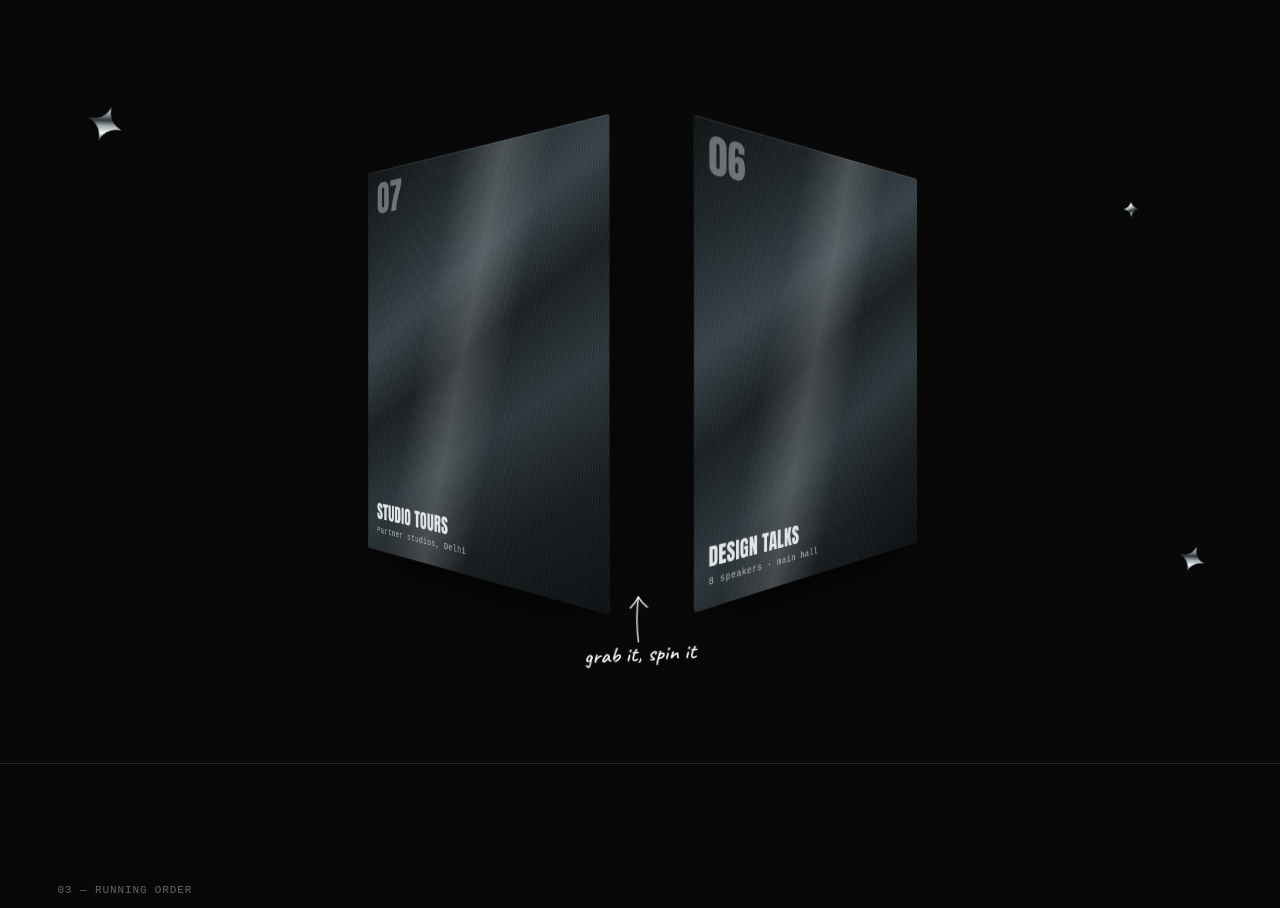
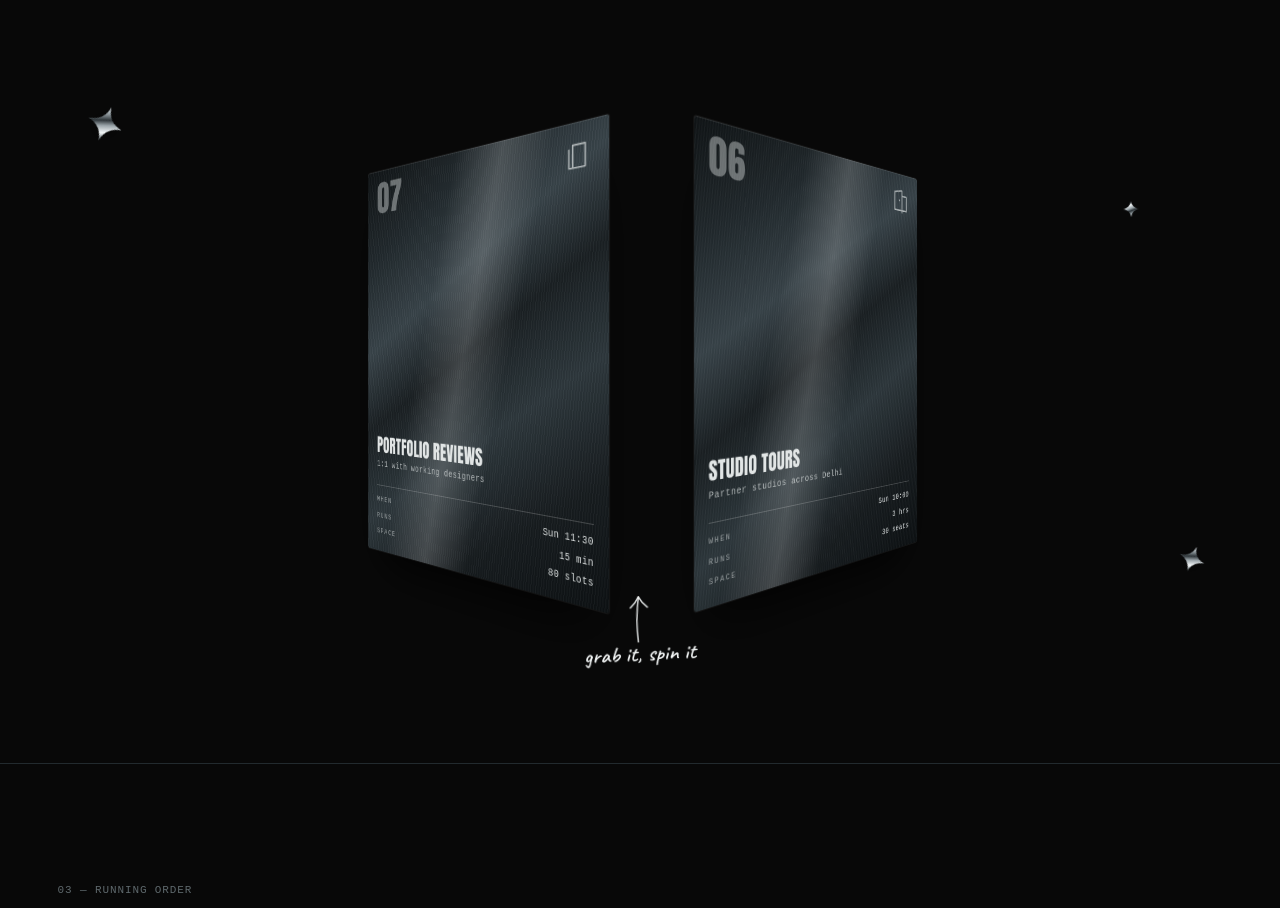
Before and after one commit to manshacodes/designverse-fest, a React (Vite) app: page / in a window 1280 px wide. Shown: the part 1213-2121 px from the top of the page. Built offline with nearby package versions, Linux system fonts and the light colour scheme.

Commit message:
Give each carousel plate a glyph and real session details
Each block now carries a stroke glyph, a description, and when/runs/space
rows instead of a single line of text.

```diff
--- a/src/components/Highlights.css
+++ b/src/components/Highlights.css
@@ -112,14 +112,59 @@
     0 30px 60px -22px rgba(0, 0, 0, 0.98);
 }
 
-.reel-card__index {
+.reel-card__top {
   position: relative;
   z-index: 2;
+  display: flex;
+  align-items: flex-start;
+  justify-content: space-between;
+  gap: 10px;
+}
+
+.reel-card__index {
   font-family: var(--font-display);
   font-size: clamp(30px, 3.4vw, 46px);
   line-height: 0.84;
   letter-spacing: 0.01em;
   opacity: 0.42;
+}
+
+.reel-card__glyph {
+  width: clamp(26px, 2.6vw, 34px);
+  height: clamp(26px, 2.6vw, 34px);
+  flex: none;
+  opacity: 0.72;
+}
+
+/* spec rows at the foot of each plate */
+.reel-card__meta {
+  display: flex;
+  flex-direction: column;
+  gap: 5px;
+  margin-top: 11px;
+  padding-top: 10px;
+  border-top: 1px solid currentColor;
+  border-color: color-mix(in srgb, currentColor 22%, transparent);
+}
+
+.reel-card__meta span {
+  display: flex;
+  align-items: baseline;
+  justify-content: space-between;
+  gap: 8px;
+  font-family: var(--font-mono);
+  font-size: 10px;
+  font-weight: 500;
+  letter-spacing: 0.04em;
+  font-variant-numeric: tabular-nums;
+}
+
+.reel-card__meta em {
+  font-style: normal;
+  font-size: 8.5px;
+  letter-spacing: 0.17em;
+  text-transform: uppercase;
+  opacity: 0.6;
 }
 
 .reel-card__body {
--- a/src/components/Highlights.jsx
+++ b/src/components/Highlights.jsx
@@ -9,15 +9,27 @@ import "./Highlights.css";
 
 gsap.registerPlugin(ScrollTrigger);
 
+// simple stroke glyphs, one per block, drawn in the same silver as the type
+const GLYPHS = {
+  artboard: "M3 7h18M3 17h18M7 3v18M17 3v18",
+  mark: "M12 3v18M3 12h18M5.6 5.6l12.8 12.8M18.4 5.6L5.6 18.4",
+  bezier: "M3 18c6 0 12-12 18-12M3 18h3M18 6h3M4.5 16.5v3M19.5 4.5v3",
+  stopwatch: "M12 21a8 8 0 100-16 8 8 0 000 16zM12 9v4l2.5 2.5M9 2h6",
+  sheets: "M7 4h10v16H7zM4 7v13h10",
+  mic: "M12 15a3 3 0 003-3V6a3 3 0 00-6 0v6a3 3 0 003 3zM6 11a6 6 0 0012 0M12 18v3",
+  door: "M4 21V5l10-2v20M4 21h16M14 21V8h6v13M10 12h.8",
+  trophy: "M7 4h10v5a5 5 0 01-10 0V4zM5 5h2M17 5h2M12 14v4M9 21h6",
+};
+
 const ACTIVITIES = [
-  { label: "UI/UX Workshop", note: "Figma systems · 2 hrs" },
-  { label: "Branding Bootcamp", note: "Identity design · 2 hrs" },
-  { label: "Motion & Illustration", note: "After Effects basics" },
-  { label: "Live Build Sprint", note: "24 hrs · teams of 4" },
-  { label: "Portfolio Reviews", note: "1:1 with mentors" },
-  { label: "Design Talks", note: "8 speakers · main hall" },
-  { label: "Studio Tours", note: "Partner studios, Delhi" },
-  { label: "Closing Showcase", note: "Judged · Sunday 17:00" },
+  { label: "UI/UX Workshop", note: "Design systems in Figma", day: "Sat", time: "10:30", len: "2 hrs", cap: "60 seats", glyph: "artboard" },
+  { label: "Design Talks", note: "Founders and studio leads", day: "Sat", time: "13:30", len: "90 min", cap: "Open", glyph: "mic" },
+  { label: "Branding Bootcamp", note: "Brief to finished mark", day: "Sat", time: "15:00", len: "2 hrs", cap: "60 seats", glyph: "mark" },
+  { label: "Motion & Illustration", note: "After Effects fundamentals", day: "Sat", time: "15:00", len: "2 hrs", cap: "40 seats", glyph: "bezier" },
+  { label: "Live Build Sprint", note: "Team up, ship by Sunday", day: "Sat", time: "17:00", len: "24 hrs", cap: "25 teams", glyph: "stopwatch" },
+  { label: "Studio Tours", note: "Partner studios across Delhi", day: "Sun", time: "10:00", len: "3 hrs", cap: "30 seats", glyph: "door" },
+  { label: "Portfolio Reviews", note: "1:1 with working designers", day: "Sun", time: "11:30", len: "15 min", cap: "80 slots", glyph: "sheets" },
+  { label: "Closing Showcase", note: "Judged, open to everyone", day: "Sun", time: "17:00", len: "60 min", cap: "Open", glyph: "trophy" },
 ];
 
 const TOTAL = ACTIVITIES.length;
@@ -198,12 +210,43 @@ export default function Highlights() {
                 }}
                 style={{ width: cardSize.width, height: cardSize.height }}
               >
-                <span className="reel-card__index">
-                  {String(i + 1).padStart(2, "0")}
+                <span className="reel-card__top">
+                  <span className="reel-card__index">
+                    {String(i + 1).padStart(2, "0")}
+                  </span>
+                  <svg
+                    className="reel-card__glyph"
+                    viewBox="0 0 24 24"
+                    fill="none"
+                    aria-hidden="true"
+                  >
+                    <path
+                      d={GLYPHS[activity.glyph]}
+                      stroke="currentColor"
+                      strokeWidth="1.2"
+                      strokeLinecap="round"
+                      strokeLinejoin="round"
+                    />
+                  </svg>
                 </span>
+
                 <span className="reel-card__body">
                   <span className="reel-card__label">{activity.label}</span>
                   <span className="reel-card__note">{activity.note}</span>
+                  <span className="reel-card__meta">
+                    <span>
+                      <em>When</em>
+                      {activity.day} {activity.time}
+                    </span>
+                    <span>
+                      <em>Runs</em>
+                      {activity.len}
+                    </span>
+                    <span>
+                      <em>Space</em>
+                      {activity.cap}
+                    </span>
+                  </span>
                 </span>
               </a>
             ))}
```
